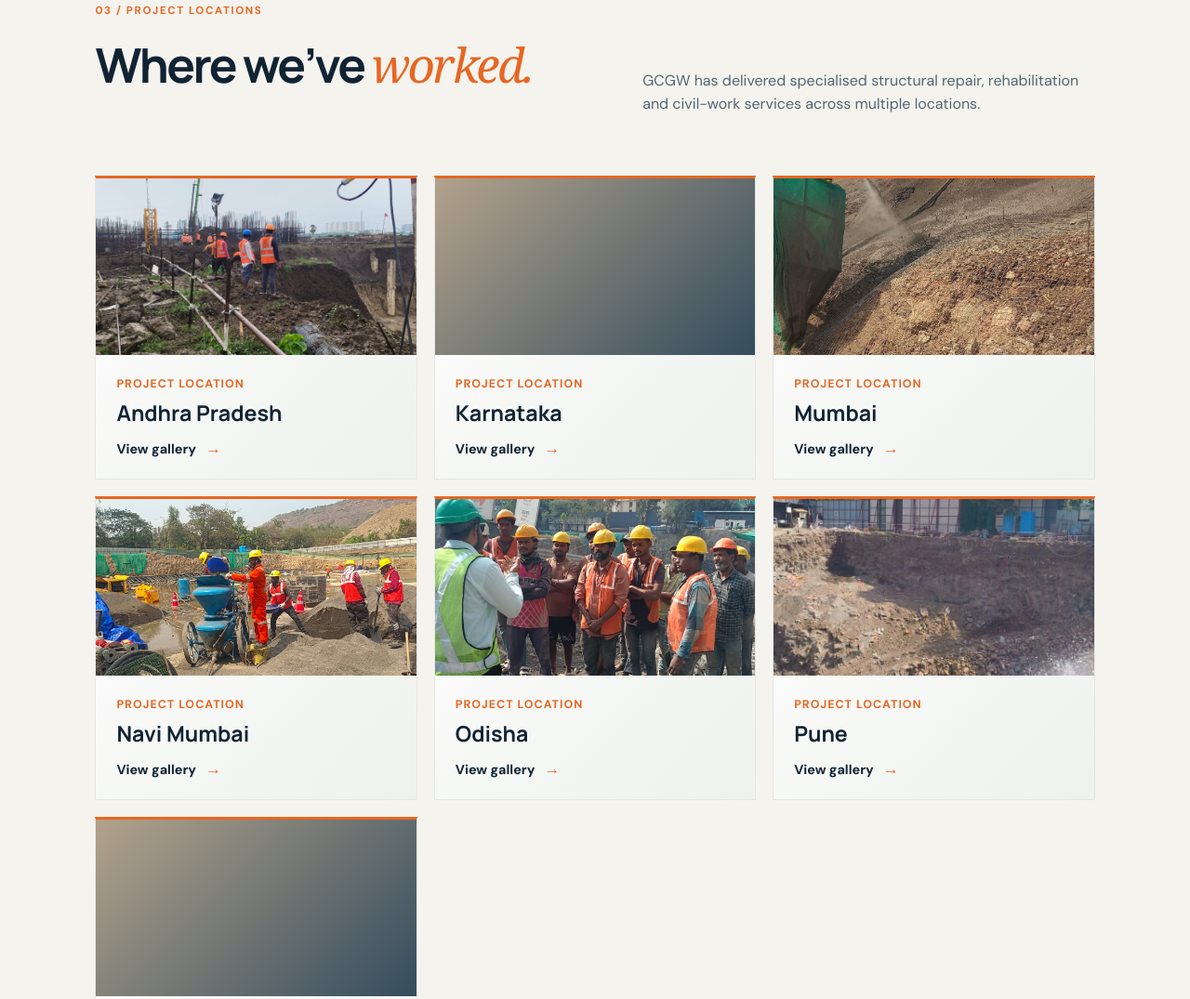
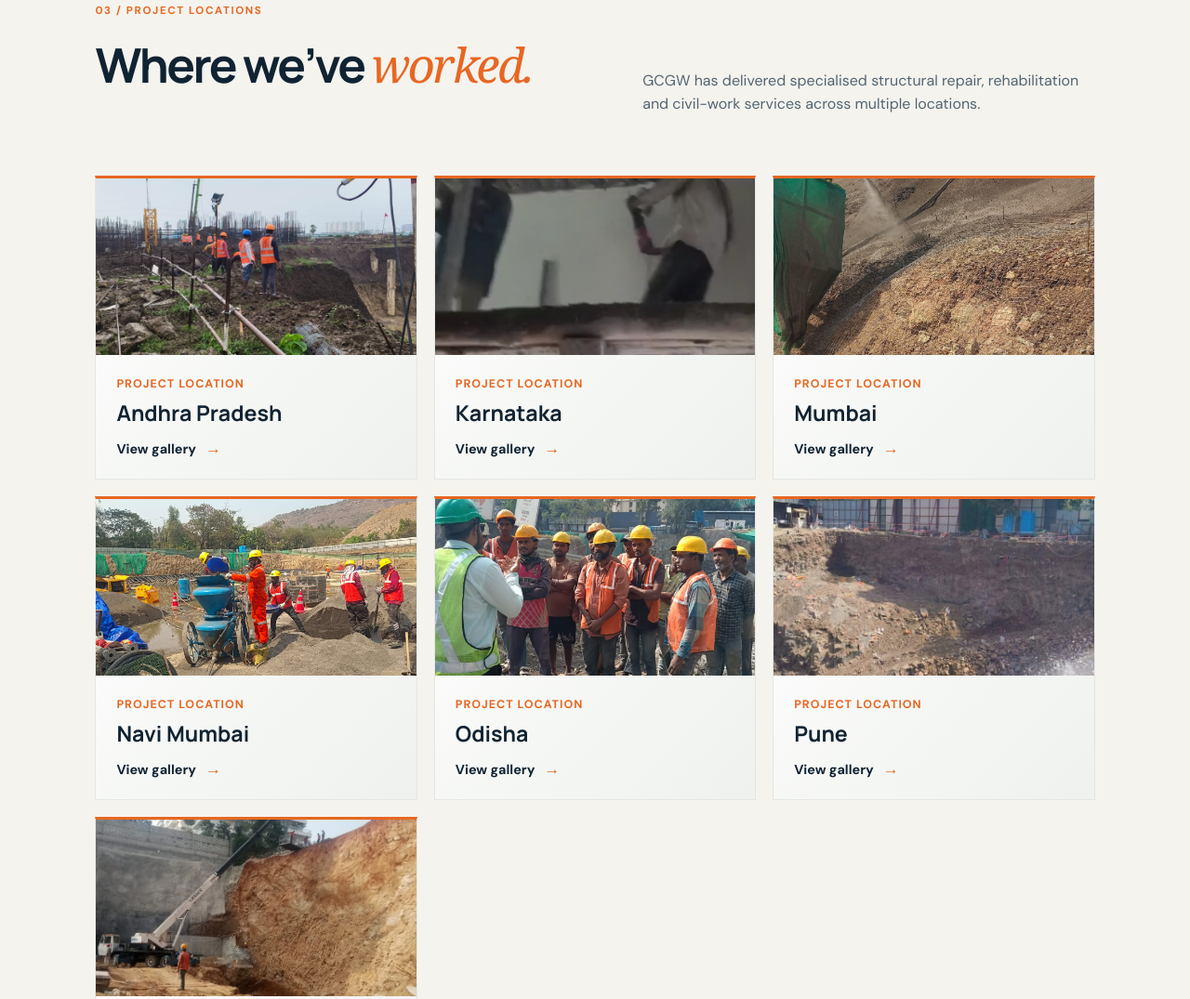
Before and after one commit to Arjun0650/GCGW1, a website: page index.html in a window 1280 px wide. Shown: the part 2622-3697 px from the top of the page at 93% size. Drawn offline with nearby package versions, Linux system fonts and the light colour scheme.

Commit message:
Render supplied covers before gallery scripts

```diff
--- a/index.html
+++ b/index.html
@@ -48,6 +48,27 @@
   <button class="admin-fab" id="open-admin" hidden>Manage content</button>
   <script src="config.js"></script>
   <script src="gallery-media.js?v=20261019-telangana-karnataka"></script>
+  <script>
+    (() => {
+      const covers = {
+        Karnataka: 'gallery/karnataka/karnataka-photo-01.jpeg',
+        Telangana: 'gallery/telangana/telangana-photo-01.jpeg'
+      };
+      document.querySelectorAll('.location-card').forEach(card => {
+        const title = card.querySelector('h3')?.textContent.trim();
+        const source = covers[title];
+        const placeholder = card.querySelector('.location-image-placeholder');
+        if (!source || !placeholder) return;
+        const button = document.createElement('button');
+        button.type = 'button';
+        button.className = 'location-cover';
+        button.dataset.gallery = title === 'Karnataka' ? 'location-1' : 'location-6';
+        button.setAttribute('aria-label', `Open ${title} gallery`);
+        button.innerHTML = `<img src="${source}" alt="${title} project location">`;
+        placeholder.replaceWith(button);
+      });
+    })();
+  </script>
   <script src="gallery-runtime.js"></script>
   <script src="https://cdn.jsdelivr.net/npm/@supabase/supabase-js@2"></script>
   <script defer src="app.js?v=20261019-location-covers"></script>
```
